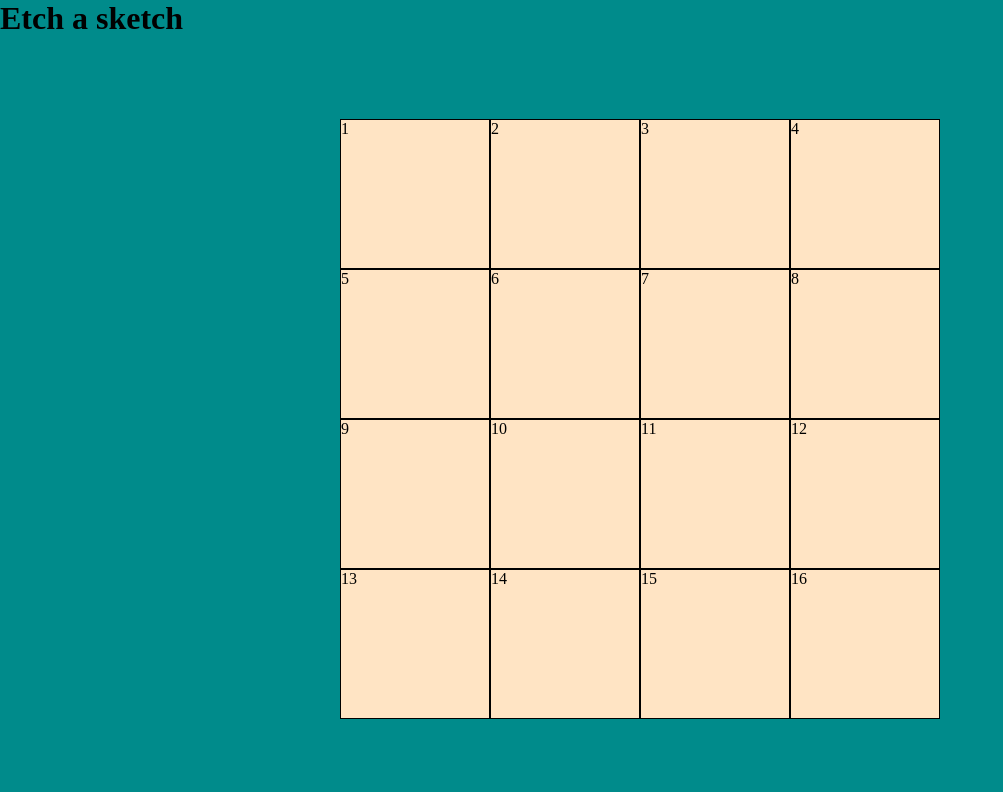
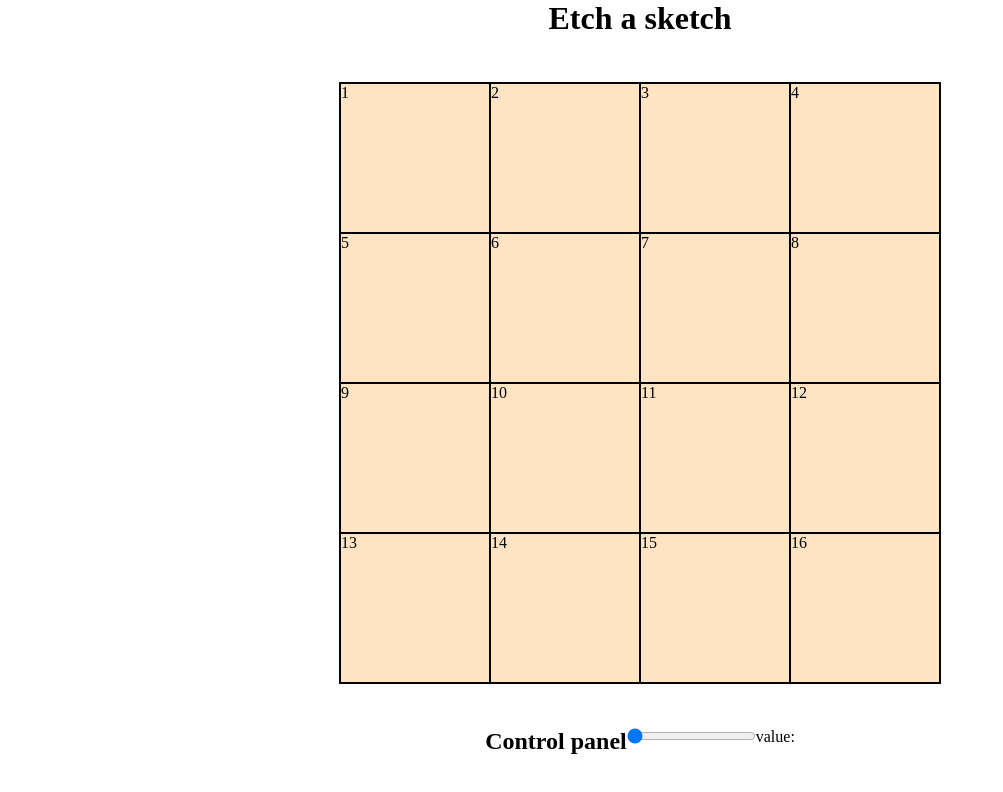
Before and after one commit to Pr-Alexis/EtSk, a plain HTML site: page index.html in a window 1280 px wide. Shown: the whole page, without its empty margins (0-1003 px from the left). Drawn offline with Linux system fonts and the light colour scheme.

Commit message:
Testing for the range input

```diff
--- a/css/style.css
+++ b/css/style.css
@@ -7,7 +7,6 @@ div#container{
     display: flex;
     height: 100vh;
     margin: 0 auto;
-    background-color: darkcyan;
     justify-content: center;
     align-items:flex-start;
     flex-wrap: wrap;
@@ -20,9 +19,14 @@ div#grid{
     height: 600px;
     background-color: red;
     flex-wrap: wrap;
+    border: 1px solid;
+    border-color: black;
 }
 .row{
+    display: flex;
     width: 100%;
+    align-items: flex-start;
+    justify-content: center;
 }
 .grid-element{
     width: 25%;
@@ -32,3 +36,7 @@ div#grid{
     border: 1px solid;
     border-color: black;
 }
+
+h1{
+    text-align: center;
+}
--- a/index.html
+++ b/index.html
@@ -5,11 +5,13 @@
     <meta name="viewport" content="width=device-width, initial-scale=1.0">
     <title>Etch a sketch!</title>
     <link rel="stylesheet" type="text/css" href="/css/style.css">
-    <script type="JavaScript" src="/script/script.js"></script>
+
 </head>
 <body>
     <div id="container">
         <div class="row"><h1>Etch a sketch</h1></div>
+
+        <div class="row">
             <div id="grid">
                 <div class="grid-element">1</div>
                 <div class="grid-element">2</div>
@@ -27,8 +29,17 @@
                 <div class="grid-element">14</div>
                 <div class="grid-element">15</div>
                 <div class="grid-element">16</div>
+            </div>
+        </div>
+
+        <div class="row">
+            <h2>Control panel</h2>
+            <input type="range" min="2" max="100" id="gridSize" value="2"/>
+            <p>value: <span id="value"></span></p>
+
 
         </div>
     </div>
+    <script src="script/script.js"></script>
 </body>
 </html>
--- a/script/script.js
+++ b/script/script.js
@@ -0,0 +1,18 @@
+/*VARIABLES*/
+
+const value = document.querySelector("#value");
+const input = document.querySelector("#gridSize");
+
+
+/*GRID SIZE UPDATER */
+function gridSizeUpdater(){
+    let gridSizeValue=gridSize.value;
+    value.textContent=gridSizeValue;
+}
+
+
+
+
+
+/*EVENT LISTENERS*/
+input.addEventListener("input", gridSizeUpdater);
```
Lines whose indentation alone changed are shown as unchanged.
